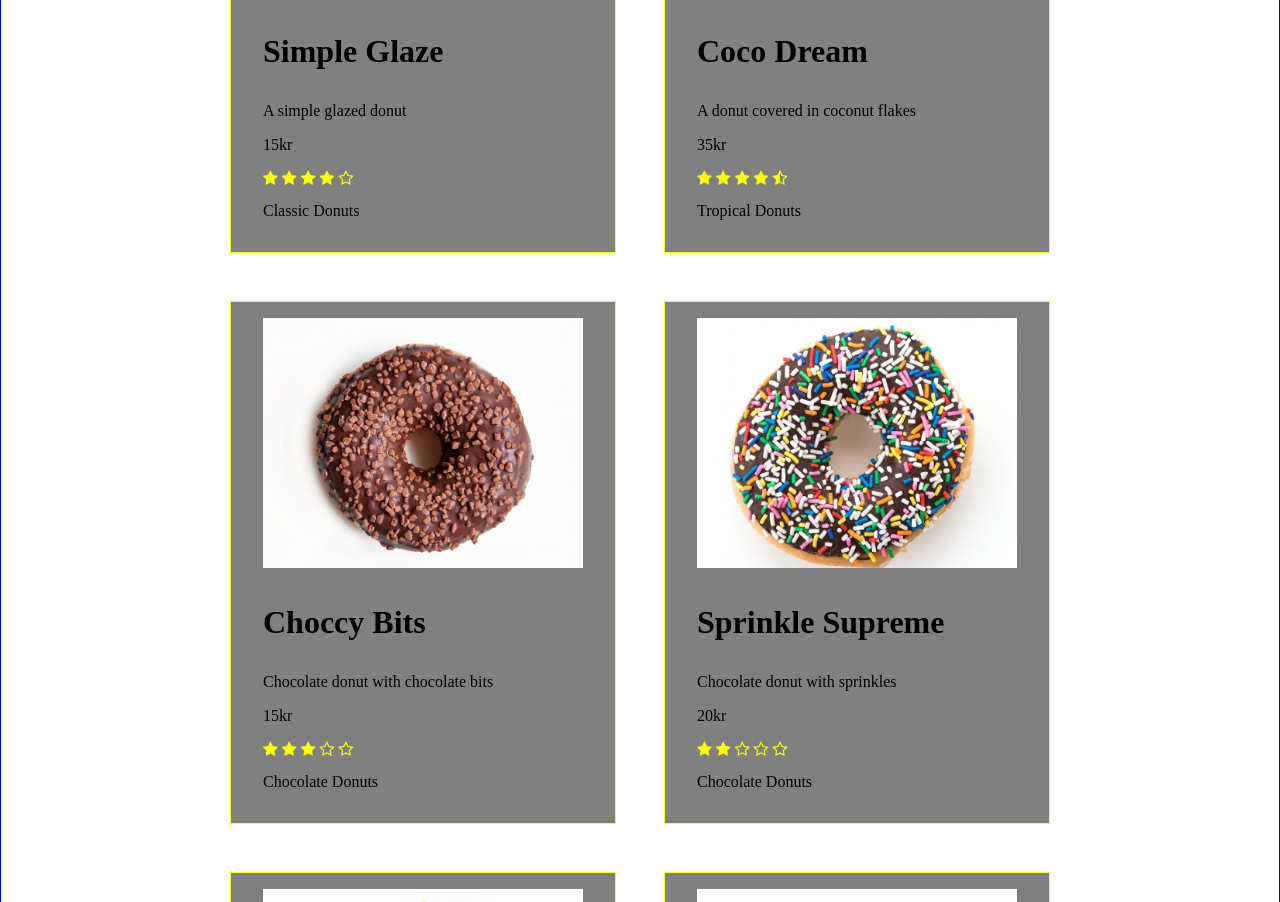
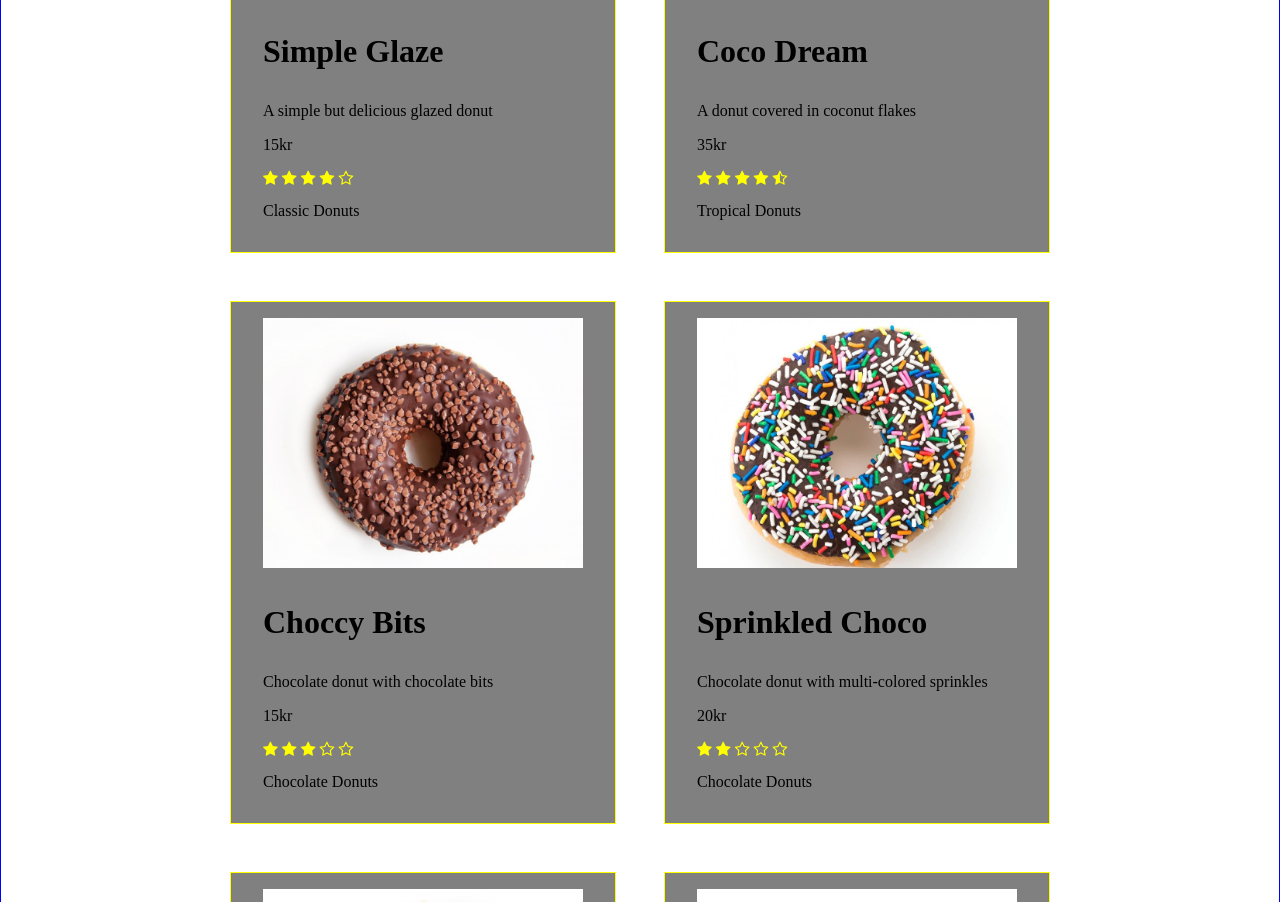
Before and after one commit to armin-164/school-project-3-webshop, a website: page index.html in a window 1280 px wide. Shown: the part 1310-2212 px from the top of the page. Drawn offline with nearby package versions, Linux system fonts and the light colour scheme; a web font is replaced by a local one.

Commit message:
Change name of a product

```diff
--- a/index.html
+++ b/index.html
@@ -58,7 +58,7 @@
                 <img src="assets/breakfast-donut-sprinkles-diet-treat.jpg" alt="Top view photo of a glazed donut" width="250" height="250" loading="lazy">
                 <div class="product-info">
                     <h3>Simple Glaze</h3>
-                    <p>A simple glazed donut</p>
+                    <p>A simple but delicious glazed donut</p>
                     <p>15kr</p>
                     <div class="rating">
                         <span class="fa fa-star checked"></span>
@@ -105,8 +105,8 @@
             <div class="product-4 product">
                 <img src="assets/chocolate-donut_1203-3606.jpg" alt="Top view photo of a chocolate donut with sprinkles on it" width="250" height="250" loading="lazy">
                 <div class="product-info">
-                    <h3>Sprinkle Supreme</h3>
-                    <p>Chocolate donut with sprinkles</p>
+                    <h3>Sprinkled Choco</h3>
+                    <p>Chocolate donut with multi-colored sprinkles</p>
                     <p>20kr</p>
                     <div class="rating">
                         <span class="fa fa-star checked"></span>
```
